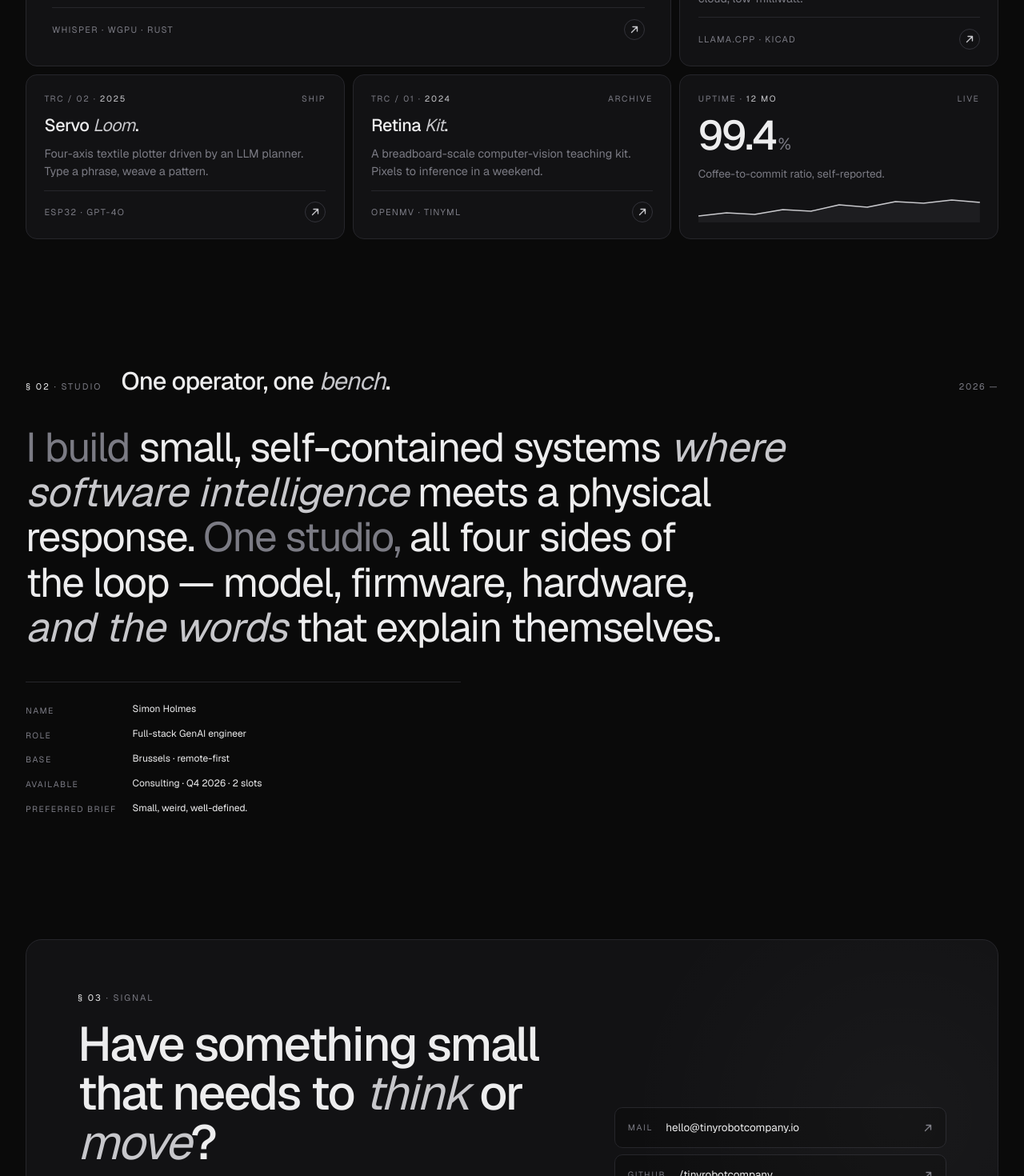
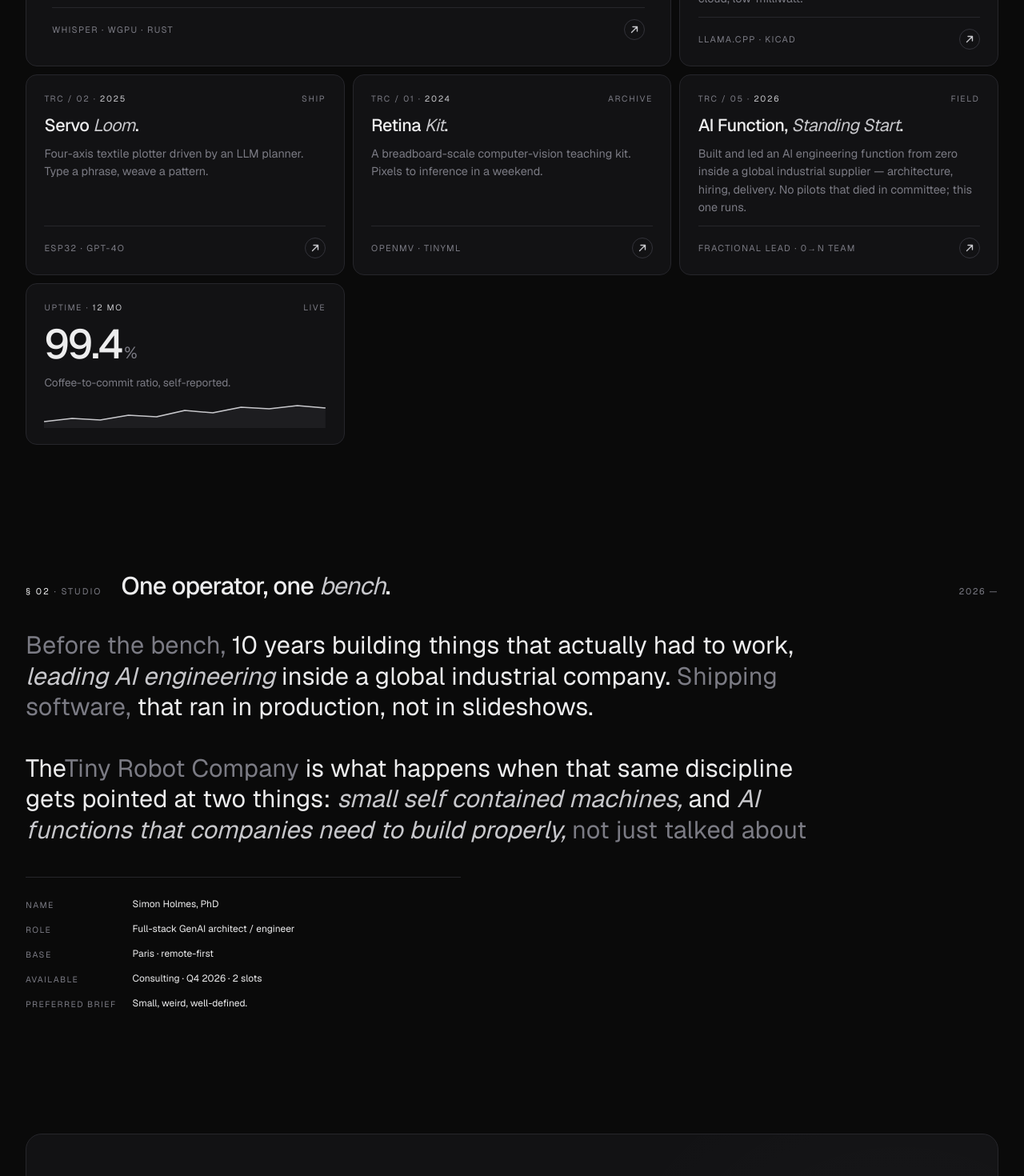
Before and after one commit to tinyrobotcompany/tinyrobotcompany, a Next.js app: page / in a window 1280 px wide. Shown: the part 1330-2800 px from the top of the page at 80% size. Built offline with nearby package versions, Linux system fonts and the light colour scheme.

Commit message:
text updates, fix email forwarding, fix text section formatting, fix github link

```diff
--- a/app/page.module.css
+++ b/app/page.module.css
@@ -235,17 +235,22 @@
 }
 
 /* --- STATEMENT (Studio) --- */
-.statementBody { display: grid; grid-template-columns: 1fr; max-width: 1100px; }
+.statementBody { display: grid; grid-template-columns: 1fr; }
 .statementQuote {
   font-weight: 400;
-  font-size: clamp(1.75rem, 4vw, 3.25rem);
-  line-height: 1.1;
-  letter-spacing: -0.03em;
+  /* Slightly smaller than the original display size so a wide line still
+     reads as a paragraph rather than a headline. */
+  font-size: clamp(1.35rem, 2.4vw, 2.1rem);
+  line-height: 1.25;
+  letter-spacing: 0.005em;
   margin: 0 0 2.5rem;
   color: var(--fg);
-  text-wrap: balance;
+  /* pretty is for multi-line paragraphs — balance is a headline tool and
+     was the original source of the bunched feel. */
+  text-wrap: pretty;
+  max-width: 50ch;
 }
-.statementQuote .serif { font-family: var(--font-serif); font-style: italic; font-weight: 400; color: var(--fg-2); letter-spacing: -0.01em; }
+.statementQuote .serif { font-family: var(--font-serif); font-style: italic; font-weight: 400; color: var(--fg-2); letter-spacing: 0; }
 .statementQuote .mute { color: var(--mute); }
 .statementMeta {
   display: grid;
@@ -281,7 +286,7 @@
   background: radial-gradient(circle at center, rgba(255,255,255,0.03), transparent 60%);
   pointer-events: none;
 }
-.contactH2 { font-size: clamp(2rem, 5vw, 3.75rem); font-weight: 500; letter-spacing: -0.035em; line-height: 1.02; margin: 0 0 1.25rem; color: var(--fg); text-wrap: balance; }
+.contactH2 { font-size: clamp(2rem, 5.5vw, 4.25rem); font-weight: 500; letter-spacing: -0.025em; line-height: 1.15; margin: 0 0 1.25rem; color: var(--fg); text-wrap: pretty; }
 .contactH2 .serif { font-family: var(--font-serif); font-style: italic; font-weight: 400; color: var(--fg-2); }
 .contactLede { color: var(--mute); font-size: 1rem; max-width: 42ch; margin: 0; line-height: 1.55; }
 
--- a/app/page.tsx
+++ b/app/page.tsx
@@ -199,6 +199,24 @@ export default function Home() {
               </div>
             </a>
 
+            {/* AI Function, Standing Start */}
+            <a className={`${styles.card} ${styles.cardThird}`} href="#">
+              <div className={styles.cardLabel}>
+                <span>TRC / 05 · <em>2026</em></span>
+                <span>Field</span>
+              </div>
+              <h3 className={styles.cardTitle}>AI Function, <span className={styles.serif}>Standing Start</span>.</h3>
+              <p className={styles.cardDesc}>
+                Built and led an AI engineering function from zero inside a global
+                industrial supplier — architecture, hiring, delivery. No pilots that
+                died in committee; this one runs.
+              </p>
+              <div className={styles.cardFoot}>
+                <span>Fractional lead · 0→N team</span>
+                <span className={styles.cardArrow}><Arrow /></span>
+              </div>
+            </a>
+
             {/* Uptime stat */}
             <div className={`${styles.card} ${styles.cardStat}`}>
               <div className={styles.cardLabel}>
@@ -227,16 +245,25 @@ export default function Home() {
 
           <div className={styles.statementBody}>
             <p className={styles.statementQuote}>
-              <span className={styles.mute}>I build</span> small, self-contained systems
-              <span className={styles.serif}> where software intelligence</span> meets a physical response.
-              <span className={styles.mute}> One studio,</span> all four sides of the loop &mdash;
-              model, firmware, hardware, <span className={styles.serif}>and the words</span> that explain themselves.
+              <span className={styles.mute}>Before the bench,</span> 10 years building things that actually had to work,
+              <span className={styles.serif}> leading AI engineering</span> inside a global industrial company.
+              <span className={styles.mute}> Shipping software,</span> that ran in production, not in slideshows.
+              <br />
+              <br />
+              The
+              <span className={styles.mute}>Tiny Robot Company </span>
+              is what happens when that same discipline gets pointed at two things:
+              <span className={styles.serif}> small self contained machines,  </span>
+              and
+              <span className={styles.serif}> AI functions that companies need </span>
+              <span className={styles.serif}> to build properly,</span>
+              <span className={styles.mute}> not just talked about</span>
             </p>
 
             <dl className={styles.statementMeta}>
-              <dt>Name</dt>              <dd>Simon Holmes</dd>
-              <dt>Role</dt>              <dd>Full-stack GenAI engineer</dd>
-              <dt>Base</dt>              <dd>Brussels · remote-first</dd>
+              <dt>Name</dt>              <dd>Simon Holmes, PhD</dd>
+              <dt>Role</dt>              <dd>Full-stack GenAI architect / engineer</dd>
+              <dt>Base</dt>              <dd>Paris · remote-first</dd>
               <dt>Available</dt>         <dd>Consulting · Q4 2026 · 2 slots</dd>
               <dt>Preferred brief</dt>   <dd>Small, weird, well-defined.</dd>
             </dl>
@@ -251,9 +278,10 @@ export default function Home() {
                 <em>§ 03</em> · Signal
               </div>
               <h2 className={styles.contactH2}>
-                Have something small<br />
-                that needs to <span className={styles.serif}>think</span> or{" "}
-                <span className={styles.serif}>move</span>?
+                Have something big or small<br />
+                that needs to <span className={styles.serif}>think,</span>
+                <span className={styles.serif}> move</span> or{" "}
+                <span className={styles.serif}>scale</span>?
               </h2>
               <p className={styles.contactLede}>
                 Briefs are read the same day. Fit-check reply within two working days,
@@ -267,7 +295,7 @@ export default function Home() {
                 <span className={styles.contactV}>hello@tinyrobotcompany.io</span>
                 <span className={styles.contactArrow}><Arrow /></span>
               </a>
-              <a className={styles.contactRow} href="#" rel="me">
+              <a className={styles.contactRow} href="https://github.com/tinyrobotcompany" target="_blank" rel="me noopener noreferrer">
                 <span className={styles.contactK}>GitHub</span>
                 <span className={styles.contactV}>/tinyrobotcompany</span>
                 <span className={styles.contactArrow}><Arrow /></span>
```
